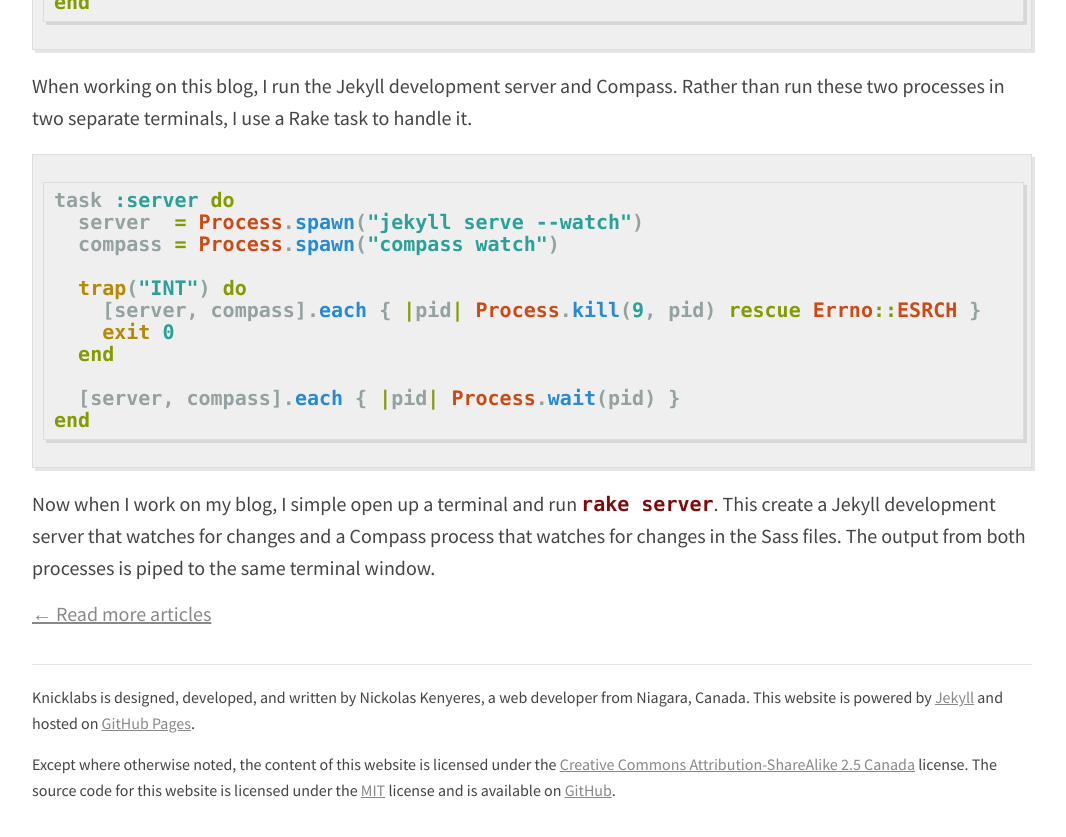
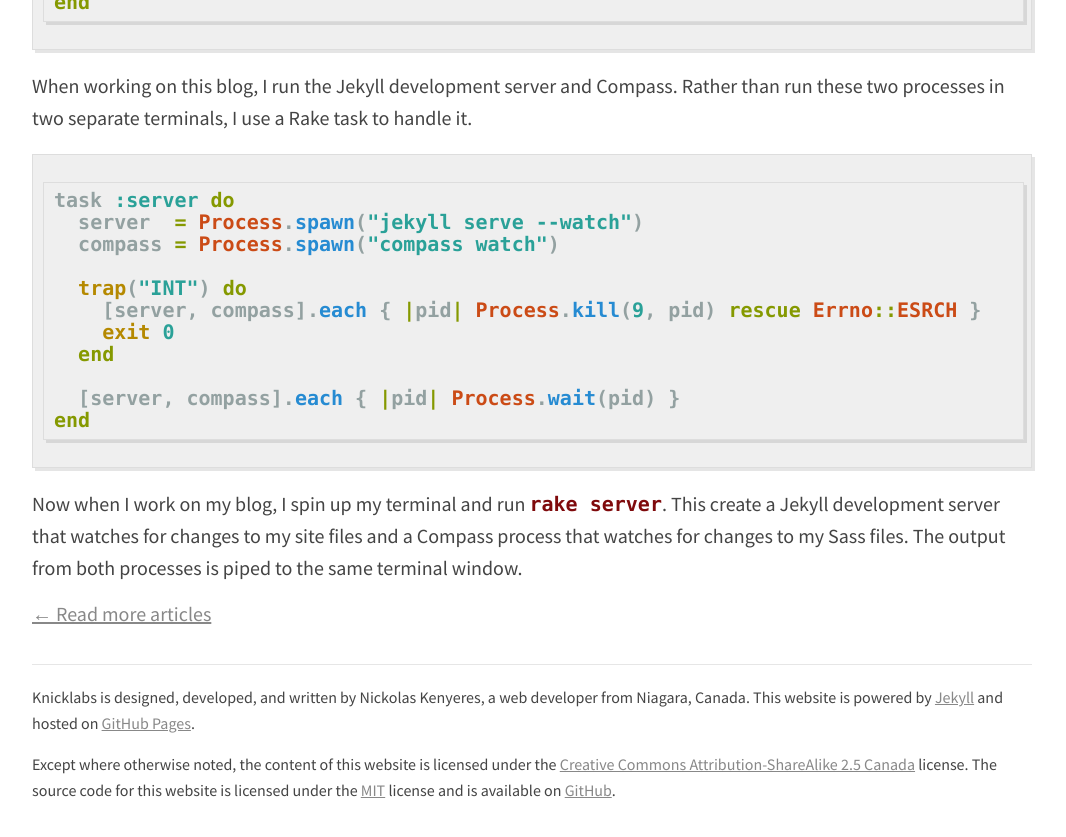
Before and after one commit to controlz/knicklabs.github.io, a Jekyll site: the page built from _posts/2013-07-07-rake-tasks-for-jekyll-sites.html.markdown, in a window 1280 px wide and 900 px high, scrolled down 842 px. Shown: the top 837 px of the window, without its empty margins (108-1174 px from the left). Built offline with Jekyll 4.4.1, drawn with Linux system fonts in a browser that asks for light colours; Markdown is read by kramdown in place of the engine named in the settings.

Commit message:
Update 2013-07-07-rake-tasks-for-jekyll-sites.html.markdown

````diff
--- a/_posts/2013-07-07-rake-tasks-for-jekyll-sites.html.markdown
+++ b/_posts/2013-07-07-rake-tasks-for-jekyll-sites.html.markdown
@@ -37,6 +37,6 @@ task :server do
 end
 ```
 
-Now when I work on my blog, I simple open up a terminal and run `rake server`. This create a Jekyll development server
-that watches for changes and a Compass process that watches for changes in the Sass files. The output from both
-processes is piped to the same terminal window.
+Now when I work on my blog, I spin up my terminal and run `rake server`. This create a Jekyll development server
+that watches for changes to my site files and a Compass process that watches for changes to my Sass files. The output
+from both processes is piped to the same terminal window.
````
